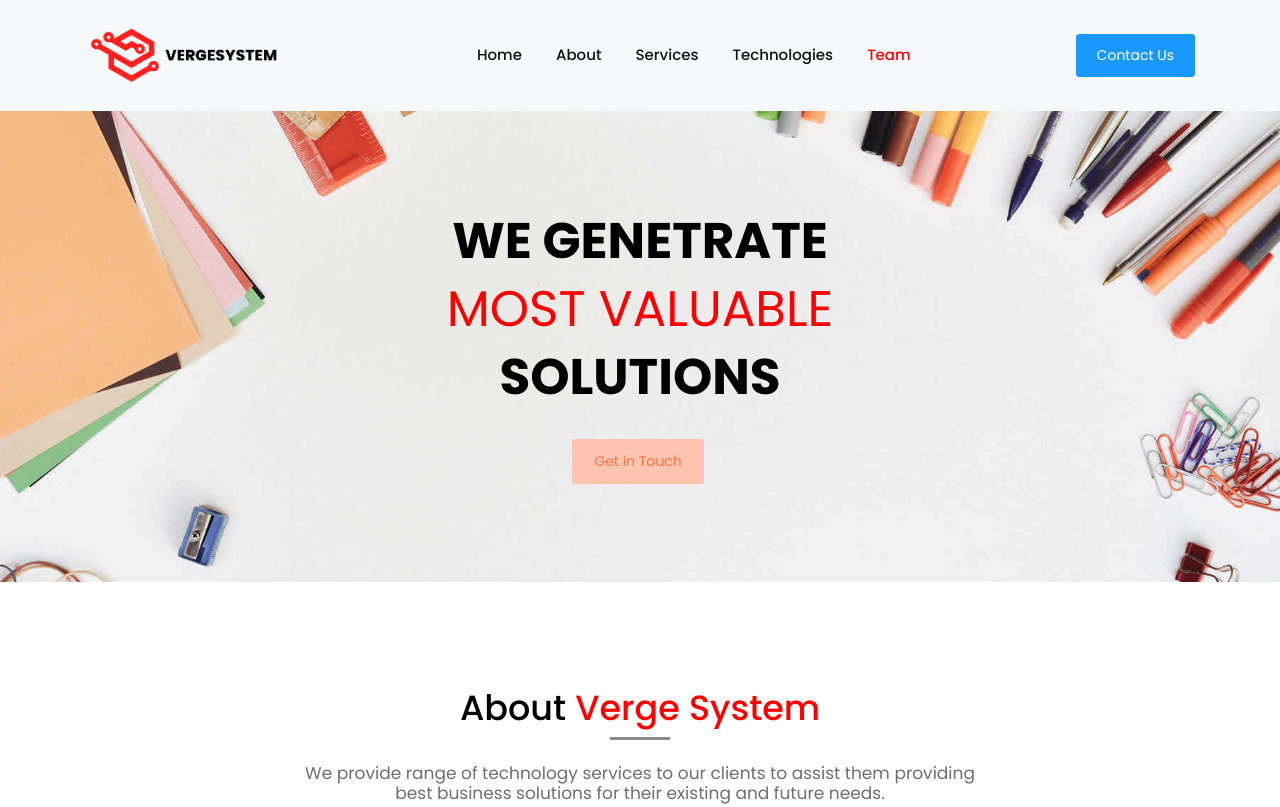
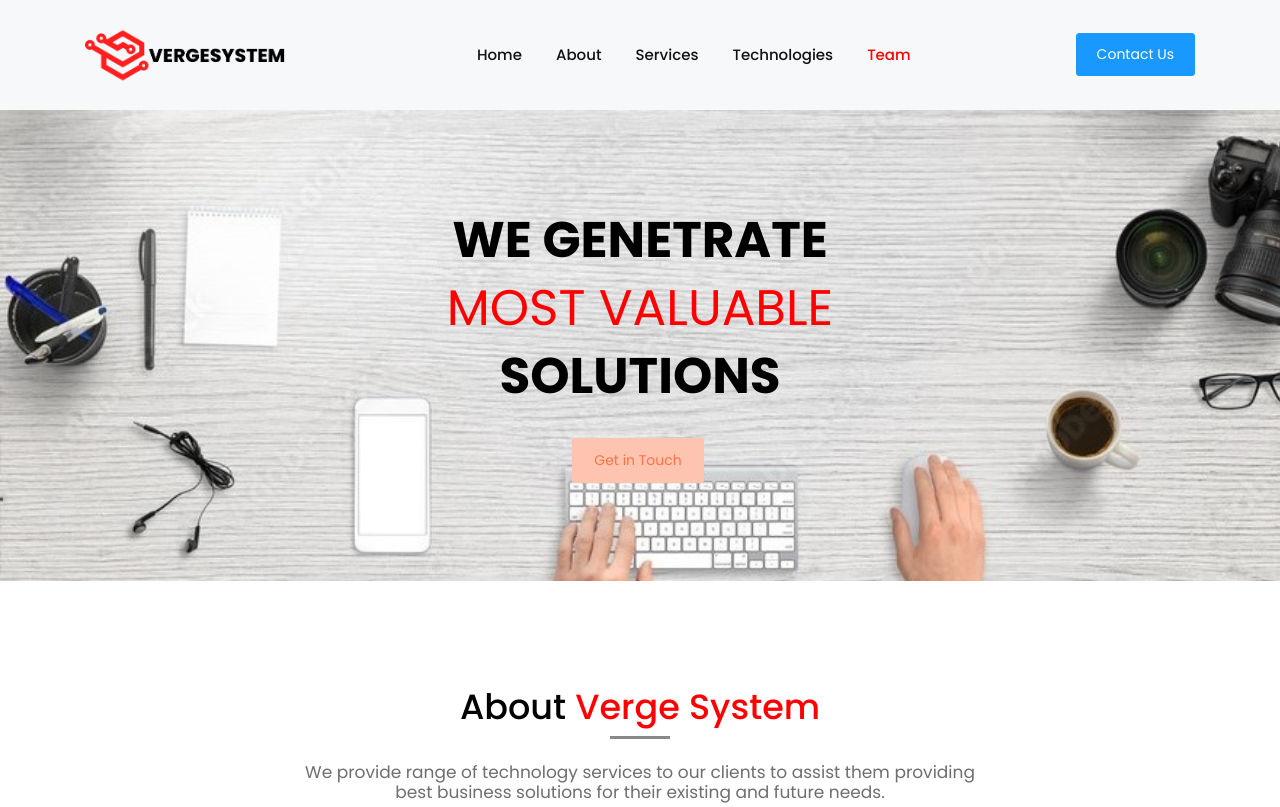
Before and after one commit to Sowmya2400/verge-systems, a website: page index.html in a window 1280 px wide. Shown: the top 807 px of the page. Drawn offline with Linux system fonts and the light colour scheme.

Commit message:
logochanged

```diff
--- a/css/style1.css
+++ b/css/style1.css
@@ -130,7 +130,7 @@
 }
 
 .banner {
-    background-image: url("../images/header-bg.jpg");
+    background-image: url("../images/hero2.1.jpg");
     background-repeat: no-repeat;
     background-size: cover;
     padding: 100px 0 50px 0;
--- a/index.html
+++ b/index.html
@@ -22,7 +22,7 @@
             <div class="container">
                 <div class="navbar-brand-wrapper d-flex w-100">
                     <a href="#">
-                        <img src="images/logo1.png" alt="">
+                        <img src="images/logo-v_cropped-removebg-preview.png" alt="">
                     </a>
                     <button class="navbar-toggler ml-auto" type="button" data-toggle="collapse" data-target="#navbarSupportedContent" aria-controls="navbarSupportedContent" aria-expanded="false" aria-label="Toggle navigation">
                         <span class="mdi mdi-menu navbar-toggler-icon"></span>
@@ -33,7 +33,7 @@
                         <li class="d-flex align-items-center justify-content-between pl-4 pl-lg-0">
                             <div class="navbar-collapse-logo">
                                 <a href="#">
-                                    <img src="images/logo1.png" alt="">
+                                    <img src="images/logo-v_cropped-removebg-preview.png" alt="">
                                 </a>
                             </div>
                             <button class="navbar-toggler close-button" type="button" data-toggle="collapse" data-target="#navbarSupportedContent" aria-controls="navbarSupportedContent" aria-expanded="false" aria-label="Toggle navigation">
```
Also changed, not shown: images/logo-v cropped.png (added), images/logo-v_cropped-removebg-preview.png (added).
